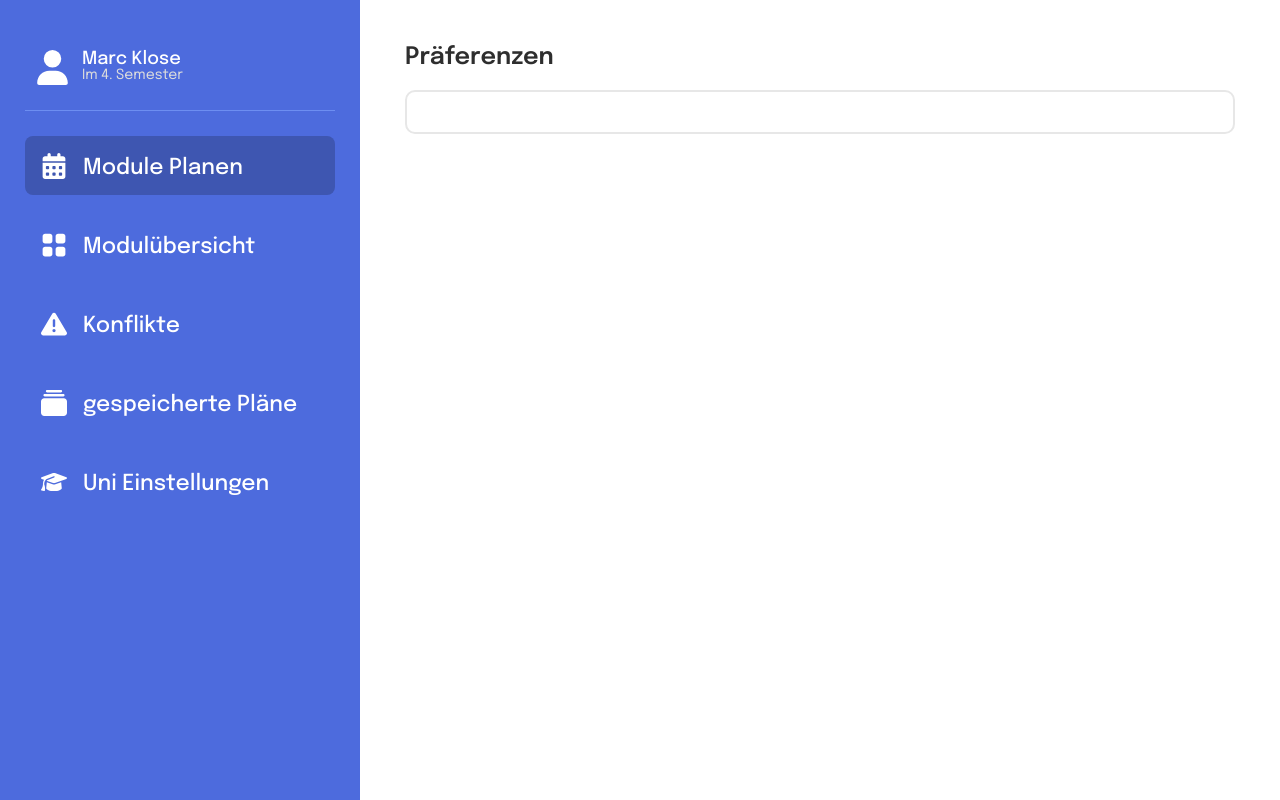
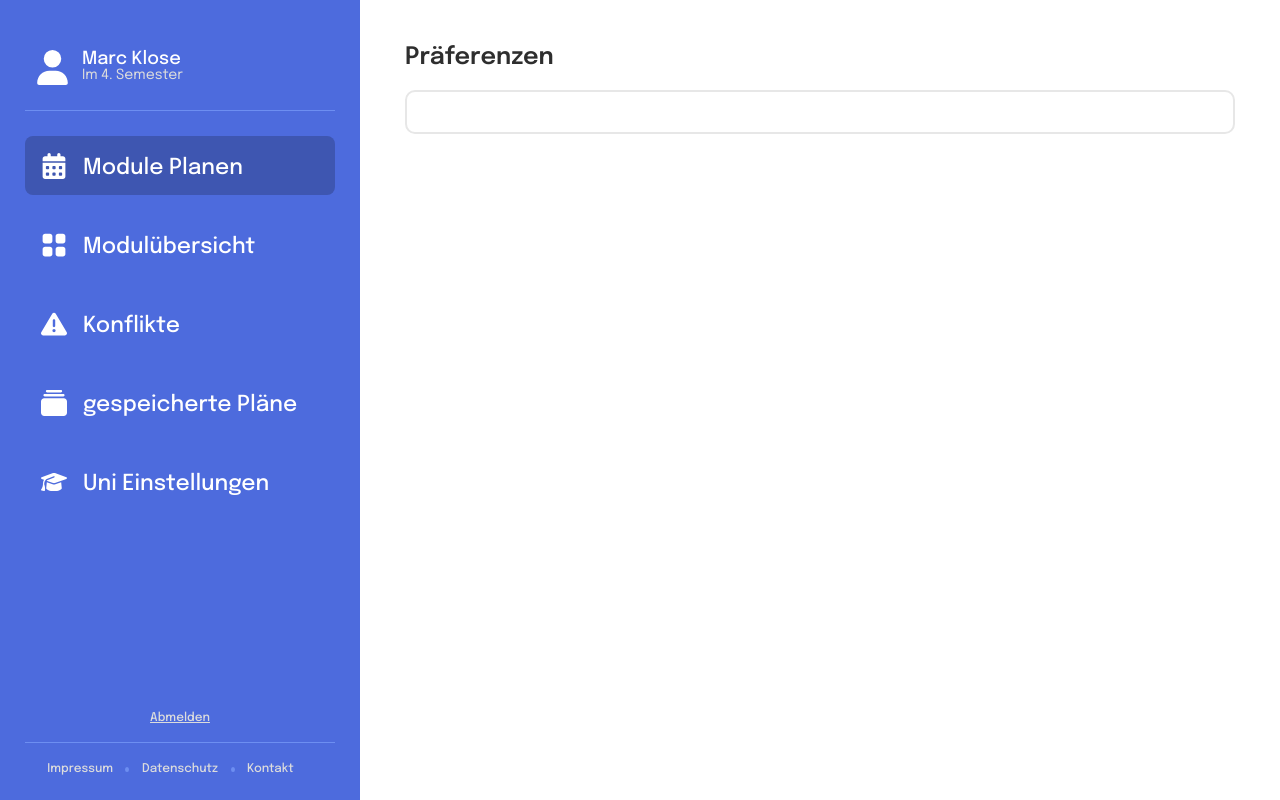
Before and after one commit to Uni-Course-Scheduler/course-scheduler-frontend, a Vue app: page / in a window 1280 px wide. Built offline with nearby package versions, Linux system fonts and the light colour scheme.

Commit message:
[ADD] navigation footer

```diff
--- a/src/components/navigation-bar/NavigationBar.vue
+++ b/src/components/navigation-bar/NavigationBar.vue
@@ -5,6 +5,7 @@ import ModuleIcon from "@/components/icons/ModuleIcon.vue";
 import WarningIcon from "@/components/icons/WarningIcon.vue";
 import PlansIcon from "@/components/icons/PlansIcon.vue";
 import GraduationCapIcon from "@/components/icons/GraduationCapIcon.vue";
+import NavigationBarFooter from "@/components/navigation-bar/NavigationBarFooter.vue";
 
 const iconFill: string = 'var(--text-light-primary)'
 </script>
@@ -13,6 +14,7 @@ const iconFill: string = 'var(--text-light-primary)'
   <aside id="navigation-bar">
     <NavigationBarHeader />
 
+    <div class="link-wrapper">
       <RouterLink :to="{ name: 'scheduler' }">
         <CalendarIcon :fill="iconFill" />
         <span>Module Planen</span>
@@ -37,6 +39,9 @@ const iconFill: string = 'var(--text-light-primary)'
         <GraduationCapIcon :fill="iconFill" />
         <span>Uni Einstellungen</span>
       </RouterLink>
+    </div>
+
+    <NavigationBarFooter />
   </aside>
 </template>
 
@@ -47,6 +52,12 @@ const iconFill: string = 'var(--text-light-primary)'
   height: 100vh;
   background-color: var(--main-blue);
   padding: 1.563rem;
+  display: flex;
+  flex-direction: column;
+}
+
+.link-wrapper {
+  flex: 1;
 }
 
 a {
--- /dev/null
+++ b/src/components/navigation-bar/NavigationBarFooter.vue
@@ -0,0 +1,59 @@
+<script setup lang="ts">
+
+</script>
+
+<template>
+  <RouterLink class="logout" to="#">Abmelden</RouterLink>
+  <footer>
+    <RouterLink to="#">Impressum</RouterLink>
+    <span class="dot"></span>
+    <RouterLink to="#">Datenschutz</RouterLink>
+    <span class="dot"></span>
+    <RouterLink to="#">Kontakt</RouterLink>
+  </footer>
+</template>
+
+<style scoped>
+footer {
+  display: flex;
+  justify-content: center;
+  align-items: center;
+  column-gap: var(--column-gap-m);
+  padding: 1.25rem 0.625rem 0;
+  border-top: 1px solid var(--main-border);
+
+}
+
+footer a {
+  width: 100px;
+  font-size: var(--font-size-xs);
+  font-weight: var(--text-medium);
+  color: var(--text-light-secondary);
+  text-align: center;
+}
+
+footer a:first-child {
+  text-align: right;
+}
+
+footer a:last-child {
+  text-align: left;
+}
+
+.dot {
+  display: block;
+  width: 0.313rem;
+  height: 0.313rem;
+  border-radius: 50%;
+  background-color: var(--main-border);
+}
+
+.logout {
+  font-size: var(--font-size-xs);
+  font-weight: var(--text-medium);
+  color: var(--text-light-secondary);
+  text-align: center;
+  text-decoration: underline;
+  margin-bottom: 1.1rem;
+}
+</style>
```
Lines whose indentation alone changed are shown as unchanged.
